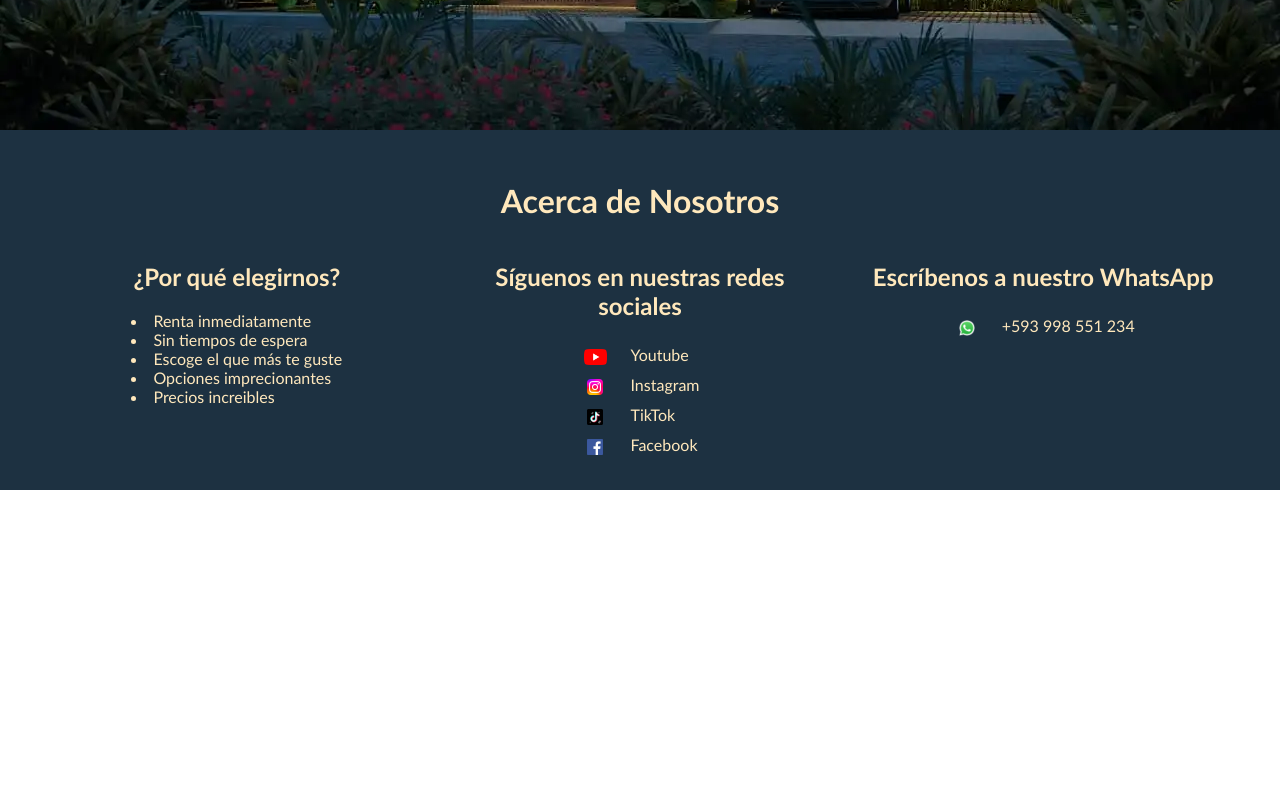
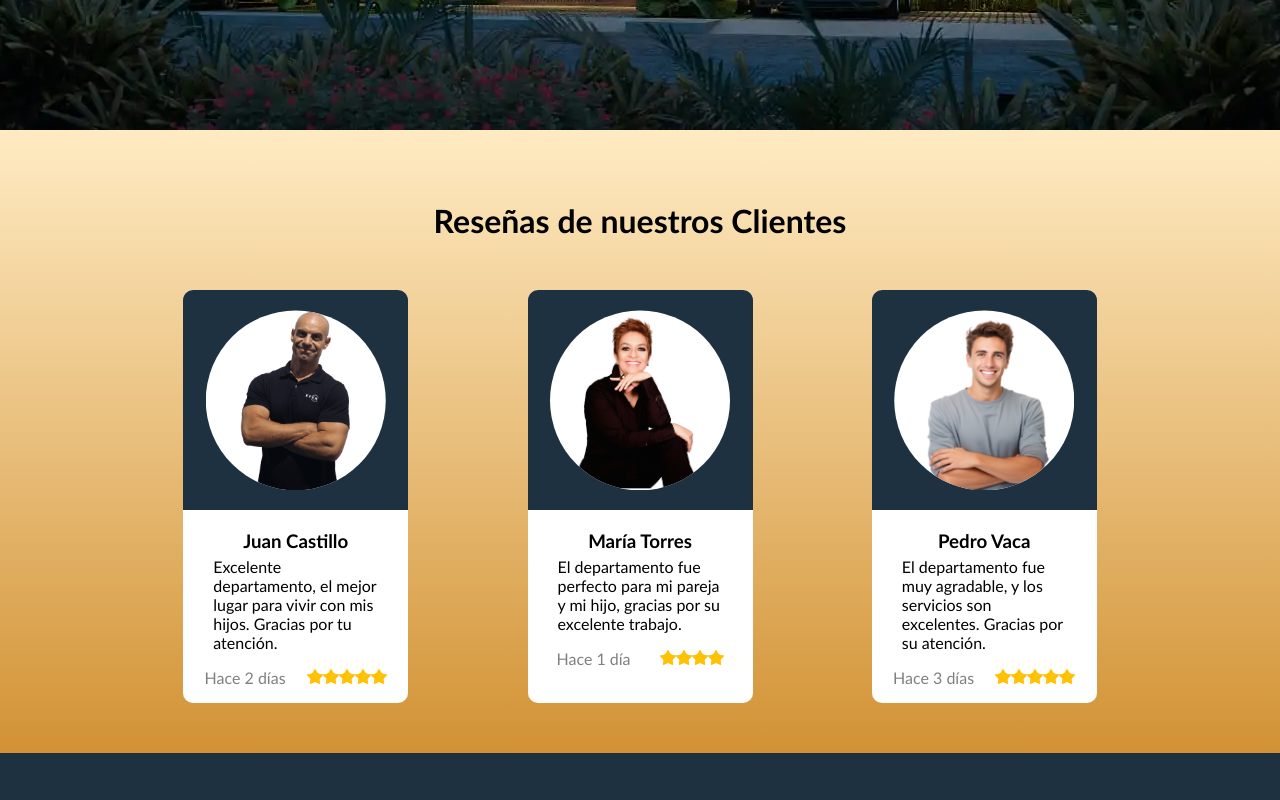
Before and after one commit to Danothnote/RentEase, a website built with Vite: page index.html in a window 1280 px wide. Shown: the part 720-1520 px from the top of the page. Before the commit the page ends 1210 px from the top, so only its background shows below. Built offline with nearby package versions, Linux system fonts and the light colour scheme.

Commit message:
Reviews
Se añadió la sección de reseñas

```diff
--- /dev/null
+++ b/src/components/reviews.js
@@ -0,0 +1,59 @@
+import { landingStrings } from "../model/landingStrings";
+
+const reviews = document.createElement('div');
+const reviewsTitle = document.createElement('h1');
+const reviewsContent = document.createElement('div');
+
+reviews.className ='reviews';
+reviewsTitle.className = 'reviewsTitle';
+reviewsContent.className = 'reviewsContent';
+
+reviewsTitle.textContent = landingStrings.reseñasTitle;
+
+reviews.appendChild(reviewsTitle);
+
+landingStrings.clientes.forEach(cliente => {
+    const review = document.createElement('div');
+    const avatarContainer = document.createElement('div');
+    const avatar = document.createElement('img');
+    const name = document.createElement('h3');
+    const reviewText = document.createElement('p');
+    const starsContainer = document.createElement('div');
+    const reviewDate = document.createElement('p');
+    const stars = document.createElement('div');
+
+    review.className = 'review';
+    avatarContainer.className = 'reviewAvatarContainer';
+    avatar.className = 'reviewAvatar';
+    name.className = 'reviewName';
+    reviewText.className = 'reviewText';
+    starsContainer.className = 'reviewStarsContainer';
+    reviewDate.className = 'reviewDate';
+    stars.className = 'reviewStars';
+
+    avatar.src = cliente.avatar;
+    name.textContent = `${cliente.firstName} ${cliente.lastName}`;
+    reviewText.textContent = cliente.review;
+    reviewDate.textContent = cliente.date;
+
+    starsContainer.appendChild(reviewDate);
+
+    for (let i = 0; i < cliente.stars; i++) {
+        const star = document.createElement('img');
+        star.src = 'src/assets/star.webp';
+        star.alt = 'star';
+        stars.appendChild(star);
+    }
+    starsContainer.appendChild(stars);
+
+    avatarContainer.appendChild(avatar);
+    review.appendChild(avatarContainer);
+    review.appendChild(name);
+    review.appendChild(reviewText);
+    review.appendChild(starsContainer);
+    reviewsContent.appendChild(review);
+});
+
+reviews.appendChild(reviewsContent);
+
+export default reviews;
--- a/src/main.js
+++ b/src/main.js
@@ -1,7 +1,9 @@
 import footerDiv from "./components/footer";
 import landingBanner from "./components/landingBanner";
 import navbar from "./components/navbar";
+import reviews from "./components/reviews";
 
 document.querySelector("#app").appendChild(navbar);
 document.querySelector("#app").appendChild(landingBanner);
+document.querySelector("#app").appendChild(reviews);
 document.querySelector("#app").appendChild(footerDiv);
--- a/src/model/landingStrings.js
+++ b/src/model/landingStrings.js
@@ -5,19 +5,28 @@ export const landingStrings = {
     reseñasTitle: "Reseñas de nuestros Clientes",
     clientes: [
         {
-            name: "Juan",
+            firstName: "Juan",
+            lastName: "Castillo",
             review: "Excelente departamento, el mejor lugar para vivir con mis hijos. Gracias por tu atención.",
-            stars: 5
+            date: "Hace 2 días",
+            stars: 5,
+            avatar: "src/assets/avatar1.webp"
         },
         {
-            name: "Maria",
+            firstName: "María",
+            lastName: "Torres",
             review: "El departamento fue perfecto para mi pareja y mi hijo, gracias por su excelente trabajo.",
-            stars: 4
+            date: "Hace 1 día",
+            stars: 4,
+            avatar: "src/assets/avatar2.webp"
         },
         {
-            name: "Pedro",
+            firstName: "Pedro",
+            lastName: "Vaca",
             review: "El departamento fue muy agradable, y los servicios son excelentes. Gracias por su atención.",
-            stars: 5
+            date: "Hace 3 días",
+            stars: 5,
+            avatar: "src/assets/avatar3.webp"
         }
     ]
 }
--- a/src/style.css
+++ b/src/style.css
@@ -1,4 +1,4 @@
-# {
+* {
   box-sizing: content-box;
 }
 
@@ -46,7 +46,7 @@ body {
 }
 
 .loginButton {
-  height: 30px;
+  height: 20px;
   background-color: transparent;
   color: #ffe8bc;
   border: 2px solid #ffe8bc;
@@ -135,6 +135,74 @@ body {
     background-color: rgb(255, 165, 0, 0.15);
 }
 
+/* Reviews */
+.reviews {
+    background-image: linear-gradient(#FFEBC3, #D29234);
+    padding: 50px 5%;
+}
+
+.reviewsTitle {
+    text-align: center;
+    margin-bottom: 20px;
+}
+
+.reviewsContent {
+    display: flex;
+    justify-content: space-evenly;
+    flex-wrap: wrap;
+}
+
+.review {
+    width: 225px;
+    margin-top: 30px;
+    background-color: #fff;
+    border-radius: 10px;
+}
+
+.reviewAvatarContainer {
+    background-color: #1d3141;
+    border-radius: 10px 10px 0px 0px;
+    display: flex;
+    justify-content: center;
+    align-items: center;
+}
+
+.reviewAvatar {
+    background-color: #fff;
+    margin: 20px;
+    height: 180px;
+    width: 180px;
+    clip-path: circle(50%);
+    object-fit: contain;
+    object-position: top;
+}
+
+.reviewName {
+    text-align: center;
+    margin-top: 20px;
+    margin-bottom: 5px;
+}
+
+.reviewText {
+    margin: 0px 30px;
+}
+
+.reviewStarsContainer {
+    display: flex;
+    justify-content: space-evenly;
+    align-items: center;
+}
+
+.reviewDate {
+    color: rgb(0, 0, 0, 0.5);
+}
+
+.reviewStars img {
+    height: 1em;
+    width: 1em;
+    object-fit: contain;
+}
+
 /* Footer */
 .footer {
   background-color: #1d3141;
```
Also changed, not shown: src/assets/avatar1.webp (added), src/assets/avatar2.webp (added), src/assets/avatar3.webp (added), src/assets/star.webp (added).
